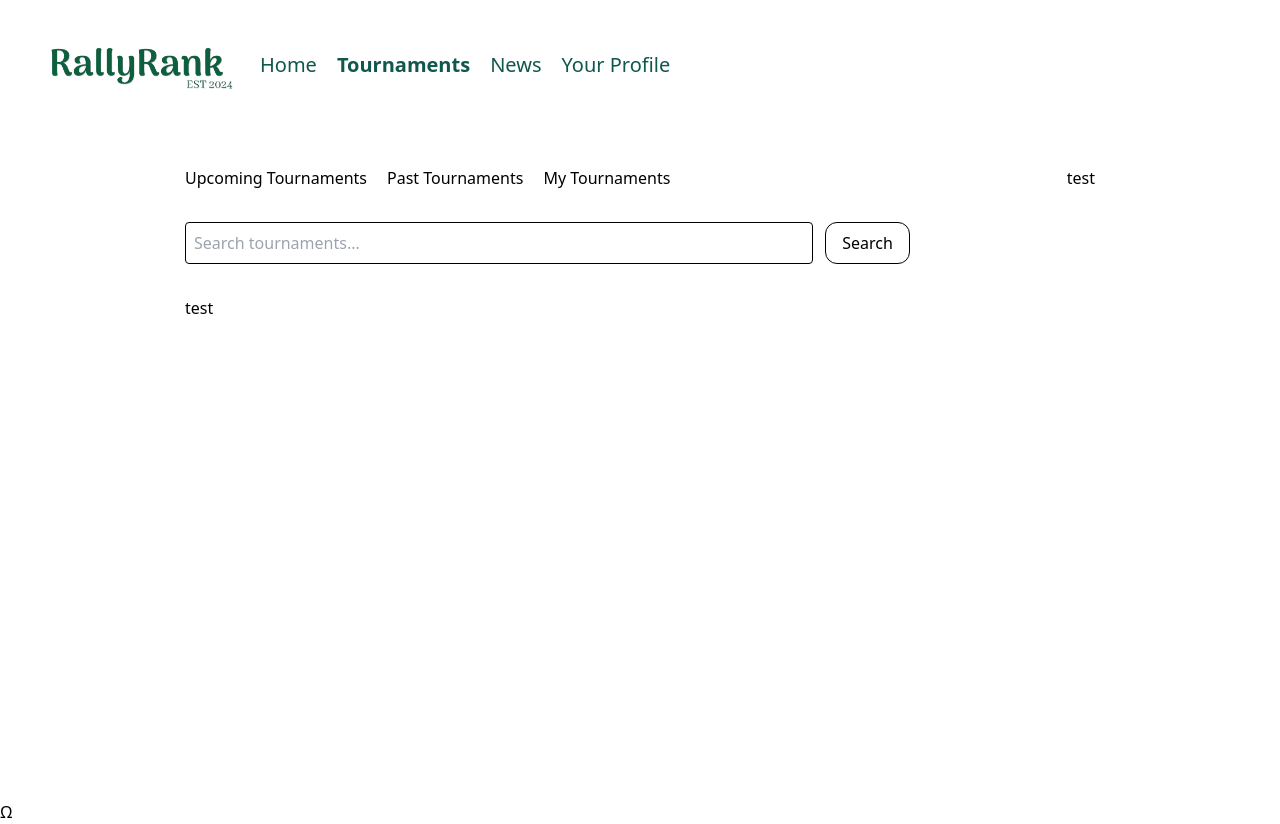
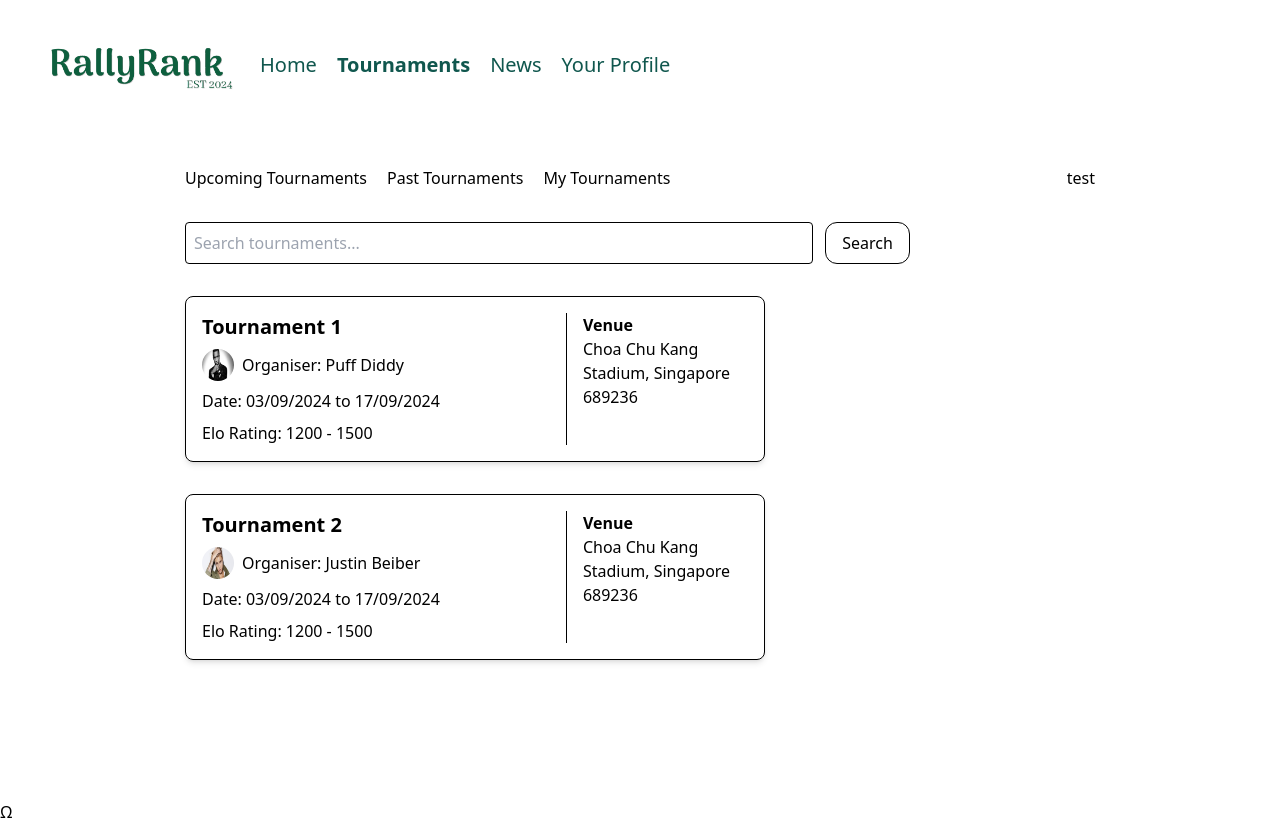
Before and after one commit to zylooooo/CS203, a React (Vite) app in the folder rally-rank-app/: page /tournaments in a window 1280 px wide. Built offline with nearby package versions, Linux system fonts and the light colour scheme.

Commit message:
Changed Tournaments.jsx

```diff
--- a/rally-rank-app/src/PlayerView/Tournaments.jsx
+++ b/rally-rank-app/src/PlayerView/Tournaments.jsx
@@ -1,32 +1,63 @@
 import ButtonGroup from "../components/ButtonGroup";
+import profilePictureTest1 from "../assets/profile-picture-one.jpg";
+import profilePictureTest2 from "../assets/profile-picture-two.jpg";
 
 function Tournaments() {
   return (
     <div className = "tournaments-page flex w-full p-9 gap-2 justify-evenly">
+
         <div className = "row-container flex flex-col w-3/5 gap-8">
 
             {/* LABELS */}
             <div className = "tournaments-labels">
-            <ButtonGroup buttons = {["Upcoming Tournaments", "Past Tournaments", "My Tournaments"]} />
+                <ButtonGroup buttons = {["Upcoming Tournaments", "Past Tournaments", "My Tournaments"]} />
             </div>
 
             {/* SEARCH BAR */}
-            <div className="tournaments-search-bar flex gap-3">
+            <div className = "tournaments-search-bar flex gap-3">
+                <input className = "border rounded p-2 w-full focus:outline-none focus:ring-2 focus:ring-blue-500" type = "text" placeholder = "Search tournaments..."></input>
+                <button className = "border border-blue-500 text-blue-500 rounded-xl px-4 py-2 hover:bg-blue-500 hover:text-white transition"> Search </button>
+            </div>
 
-                <input className = "border rounded p-2 w-full focus:outline-none focus:ring-2 focus:ring-blue-500" type = "text" placeholder="Search tournaments..."></input>
+            {/* TOURNAMENTS LIST */}
+            <div className = "tournaments-list flex flex-col space-y-8">
+
+                {/* --- TO INSERT AS MANY DIVS WHERE NEEDED BASED ON THE NUMBER OF TOURNAMENTS */}
+                {/* TOURNAMENT DIV TEMPLATE */}
+                <div className = "tournament border rounded-lg p-4 bg-white shadow-md cursor-pointer hover:shadow-lg transition flex w-4/5">
+                    <div className = "flex-1 pr-4">
+                        <h3 className = "section-one text-xl font-bold mb-2"> Tournament 1 </h3>
+                        <div className = "tournament-organiser-details flex items-center mb-2">
+                            <img src = {profilePictureTest1} alt = "Organizer" className = "organiser-picture w-8 h-8 rounded-full mr-2"/>
+                            <p className = "organiser-name text-gray-600"> Organiser: Puff Diddy </p>
+                        </div>
+                        <p className = "tournament-date text-gray-500 mb-2"> Date: 03/09/2024 to 17/09/2024 </p>
+                        <p className = "tournament-elo-rating-range text-gray-500"> Elo Rating: 1200 - 1500 </p>
+                    </div>
+                    <div className = "section-two border-l border-gray-300 pl-4 flex-none w-1/3">
+                        <p className = "text-gray-600 font-semibold"> Venue </p>
+                        <p className = "text-gray-500"> Choa Chu Kang Stadium, Singapore 689236 </p>
+                    </div>
+                </div>
+
+                <div className = "tournament border rounded-lg p-4 bg-white shadow-md cursor-pointer hover:shadow-lg transition flex w-4/5">
+                    <div className = "flex-1 pr-4">
+                        <h3 className = "section-one text-xl font-bold mb-2"> Tournament 2 </h3>
+                        <div className = "tournament-organiser-details flex items-center mb-2">
+                            <img src = {profilePictureTest2} alt = "Organizer" className = "organiser-picture w-8 h-8 rounded-full mr-2"/>
+                            <p className = "organiser-name text-gray-600 "> Organiser: Justin Beiber </p>
+                        </div>
+                        <p className = "tournament-date text-gray-500 mb-2"> Date: 03/09/2024 to 17/09/2024 </p>
+                        <p className = "tournament-elo-rating-range text-gray-500"> Elo Rating: 1200 - 1500 </p>
+                    </div>
+                    <div className = "section-two border-l border-gray-300 pl-4 flex-none w-1/3">
+                        <p className = "text-gray-600 font-semibold"> Venue </p>
+                        <p className = "text-gray-500"> Choa Chu Kang Stadium, Singapore 689236 </p>
+                    </div>
+                </div>
 
 
-                <button className = "border border-blue-500 text-blue-500 rounded-xl px-4 py-2 hover:bg-blue-500 hover:text-white transition">
-                    Search
-                </button>
-
-        </div>
-
-            {/* TOURNAMENTS LIST */}
-            <div className = "tournaments-list">
-                test
             </div>
-
         </div>
 
         <div className = "col-container">
@@ -34,9 +65,6 @@ function Tournaments() {
         </div>
 
     </div>
-
-
-
   );
 }
 
```
Also changed, not shown: rally-rank-app/src/assets/profile-picture-one.jpg (added), rally-rank-app/src/assets/profile-picture-two.jpg (added).
